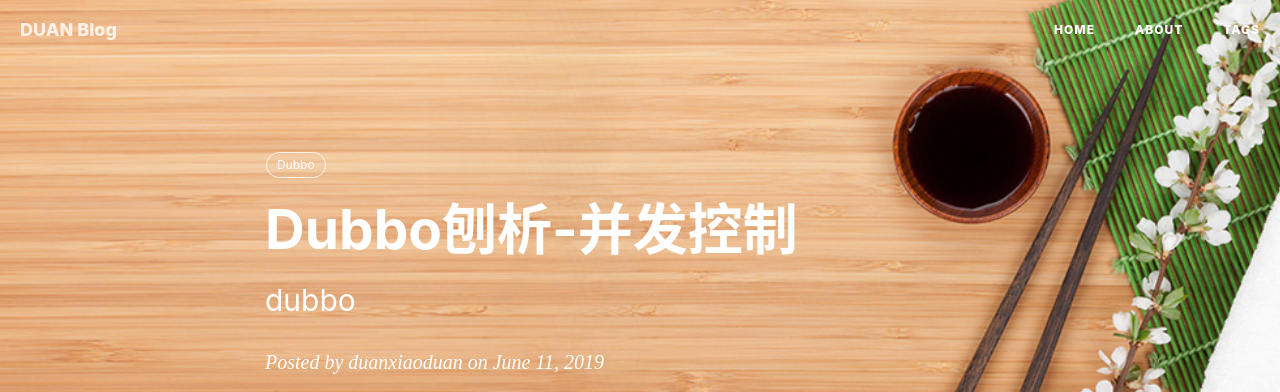
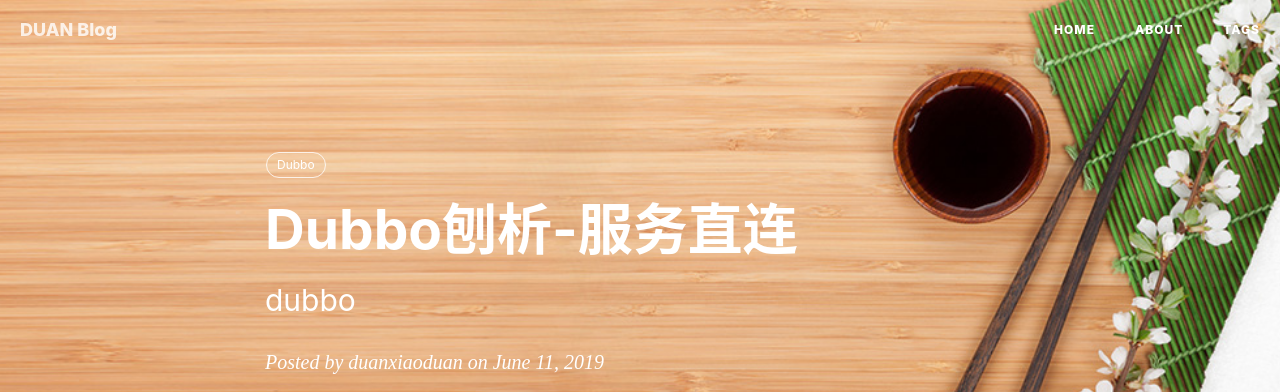
Before and after one commit to duanxiaoduan/duanxiaoduan.github.io, a Jekyll site: the page built from _posts/2019-06-11-Dubbo刨析-服务直连.md, in a window 1280 px wide. Shown: the top 392 px of the page. Built offline with Jekyll 4.4.1, drawn with Linux system fonts in a browser that asks for light colours; nearby versions of some CDN libraries; comment, search, counter and statistics services are not loaded.

Commit message:
dubbo分析

```diff
--- a/_posts/2019-06-11-Dubbo刨析-服务直连.md
+++ b/_posts/2019-06-11-Dubbo刨析-服务直连.md
@@ -1,6 +1,6 @@
 ---
 layout:     post
-title:      Dubbo刨析-并发控制
+title:      Dubbo刨析-服务直连
 subtitle:   dubbo
 date:       2019-06-11
 author:     duanxiaoduan
```
